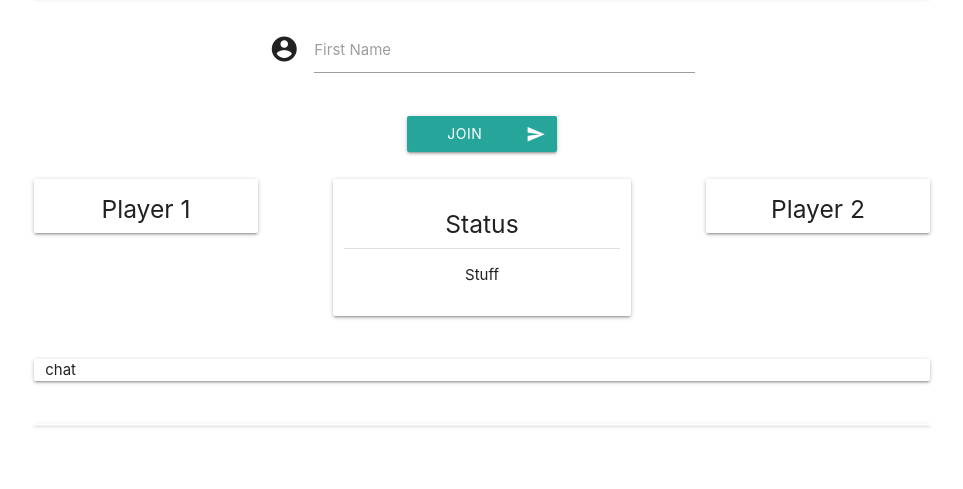
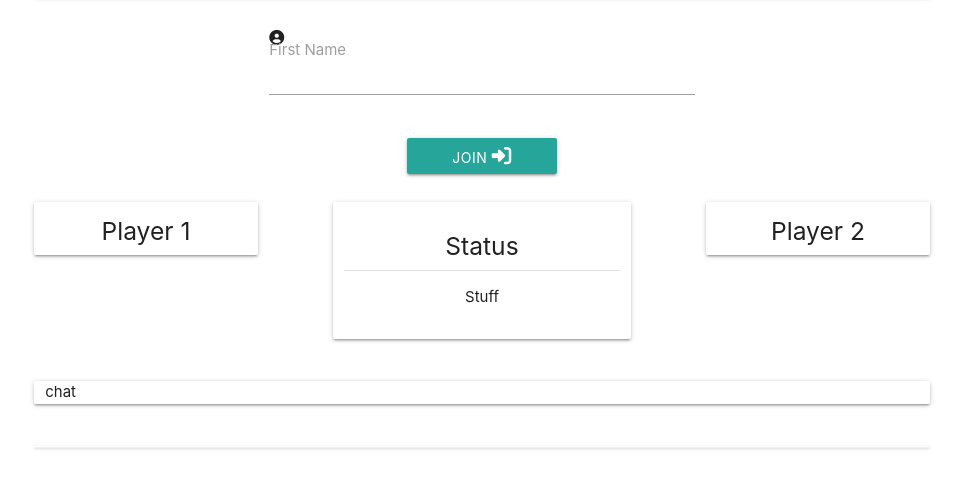
Before and after one commit to aarongaither/RPS-Multiplayer, a plain HTML site: page index.html in a window 1280 px wide. Shown: the part 233-722 px from the top of the page, without its empty margins (158-1121 px from the left). Drawn offline with nearby package versions, Linux system fonts and the light colour scheme; no server answers.

Commit message:
add fa icons, remove materialize icons

```diff
--- a/index.html
+++ b/index.html
@@ -6,11 +6,11 @@
     <meta name="viewport" content="width=device-width, initial-scale=1">
     <title>RPS-Multiplayer</title>
     <link rel="stylesheet" href="https://cdnjs.cloudflare.com/ajax/libs/materialize/0.98.2/css/materialize.min.css">
-    <link href="https://fonts.googleapis.com/icon?family=Material+Icons" rel="stylesheet">
     <link rel="stylesheet" type="text/css" href="assets/css/style.css">
     <script src="https://code.jquery.com/jquery-3.2.1.min.js" integrity="sha256-hwg4gsxgFZhOsEEamdOYGBf13FyQuiTwlAQgxVSNgt4=" crossorigin="anonymous"></script>
     <script src="https://www.gstatic.com/firebasejs/4.0.0/firebase.js"></script>
     <script src="https://cdnjs.cloudflare.com/ajax/libs/materialize/0.98.2/js/materialize.min.js"></script>
+    <script src="https://use.fontawesome.com/861fff49c6.js"></script>
 
 </head>
 <body>
@@ -23,14 +23,14 @@
 		<form>
 			<div class="row">
 				<div class="input-field col s6 offset-s3">
-				  <i class="material-icons prefix">account_circle</i>
+				  <i class="fa fa-user-circle" aria-hidden="true"></i>
 				  <input id="playerNameInput" type="text">
 				  <label for="playerNameInput">First Name</label>
 				</div>
 			</div>
 			<div class="row">
 				<button class="waves-effect waves-light btn col s2 offset-s5" id="addPlayer" type="submit">Join
-					<i class="material-icons right">send</i>
+					<i class="fa fa-sign-in" aria-hidden="true"></i>
 				</button>
 			</div>
 		</form>
```
